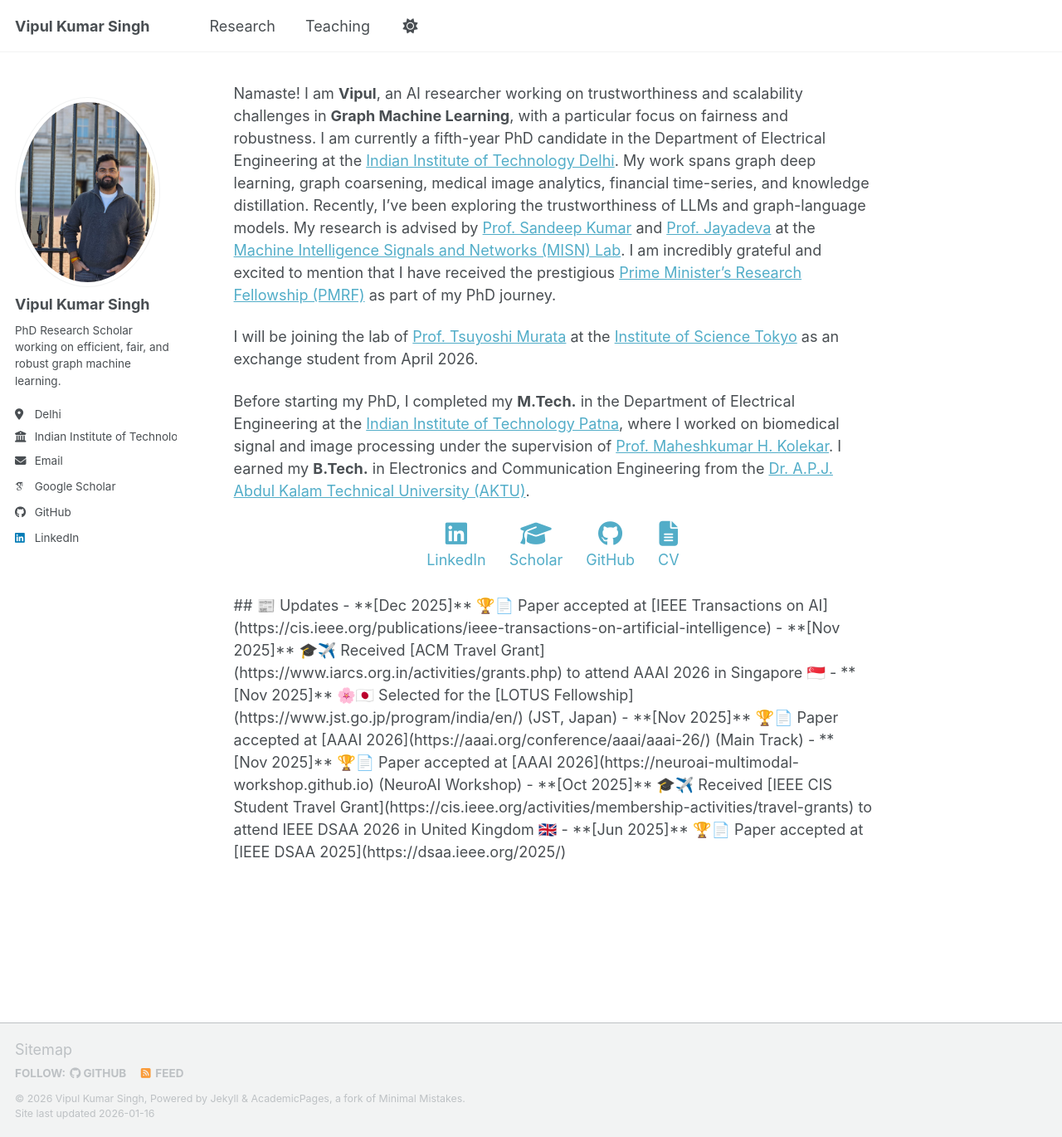
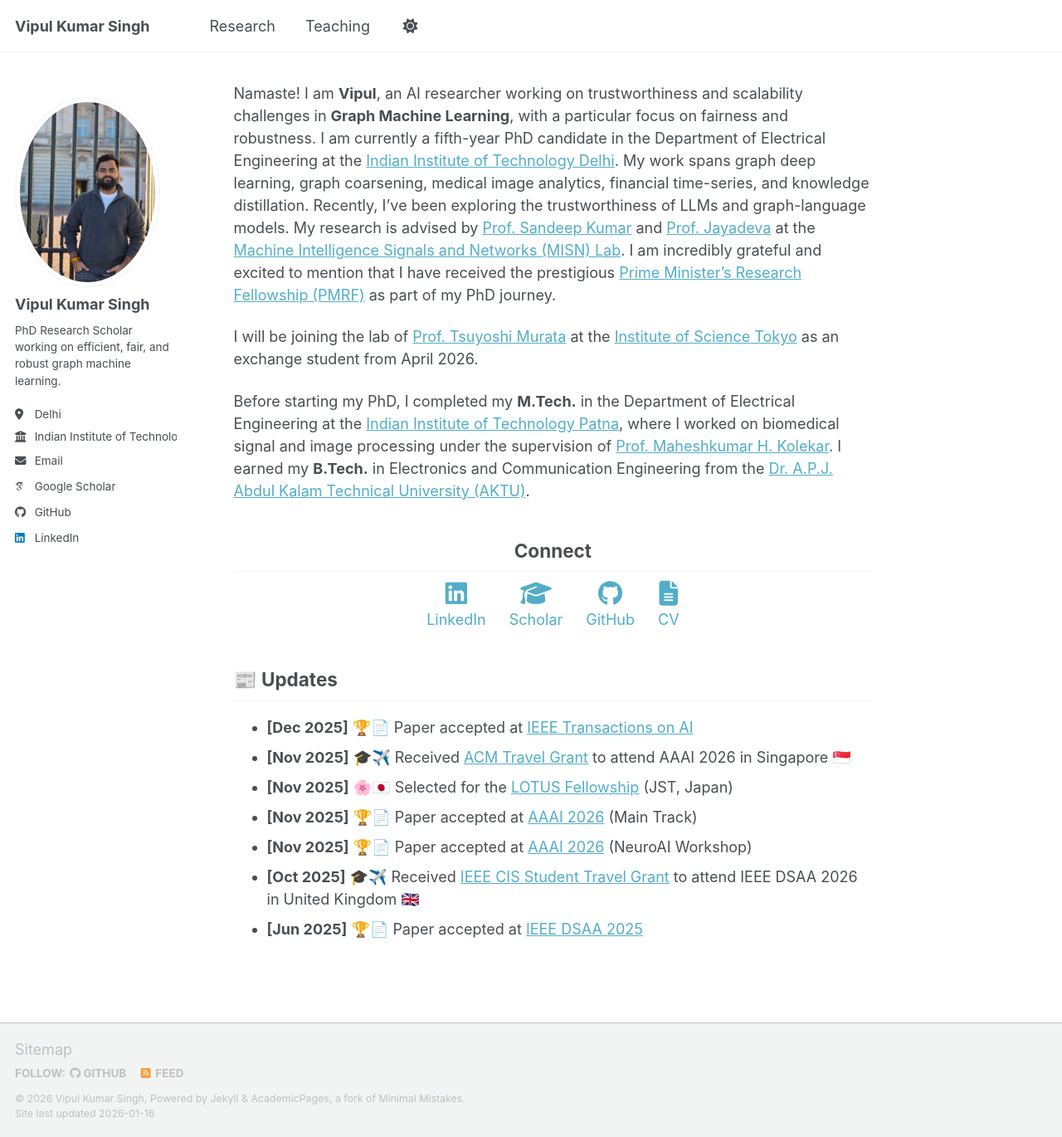
Before and after one commit to shashivipul/shashivipul.github.io, a Jekyll site: the page built from _pages/about.md, in a window 1280 px wide and 1370 px high. Shown: the whole window at 83% size. Built offline with Jekyll 4.4.1, drawn with Linux system fonts in a browser that asks for light colours; some web fonts are replaced; a script bundle is joined from its source files by our own code; library files that are not in the unit come from our copies.

Commit message:
Update about.md

```diff
--- a/_pages/about.md
+++ b/_pages/about.md
@@ -14,7 +14,7 @@
 Before starting my PhD, I completed my **M.Tech.** in the Department of Electrical Engineering at the [Indian Institute of Technology Patna](https://www.iitp.ac.in), where I worked on biomedical signal and image processing under the supervision of [Prof. Maheshkumar H. Kolekar](https://www.iitp.ac.in/~mahesh/). I earned my **B.Tech.** in Electronics and Communication Engineering from the [Dr. A.P.J. Abdul Kalam Technical University (AKTU)](https://aktu.ac.in).
 
 
-
+<h2 style="text-align:center;">Connect</h2>
 
 <div style="display:flex; justify-content:center; gap:28px; flex-wrap:wrap;">
 
@@ -46,6 +46,8 @@
     <span>CV</span>
   </a>
 
+</div>
+
 
 
 
```
